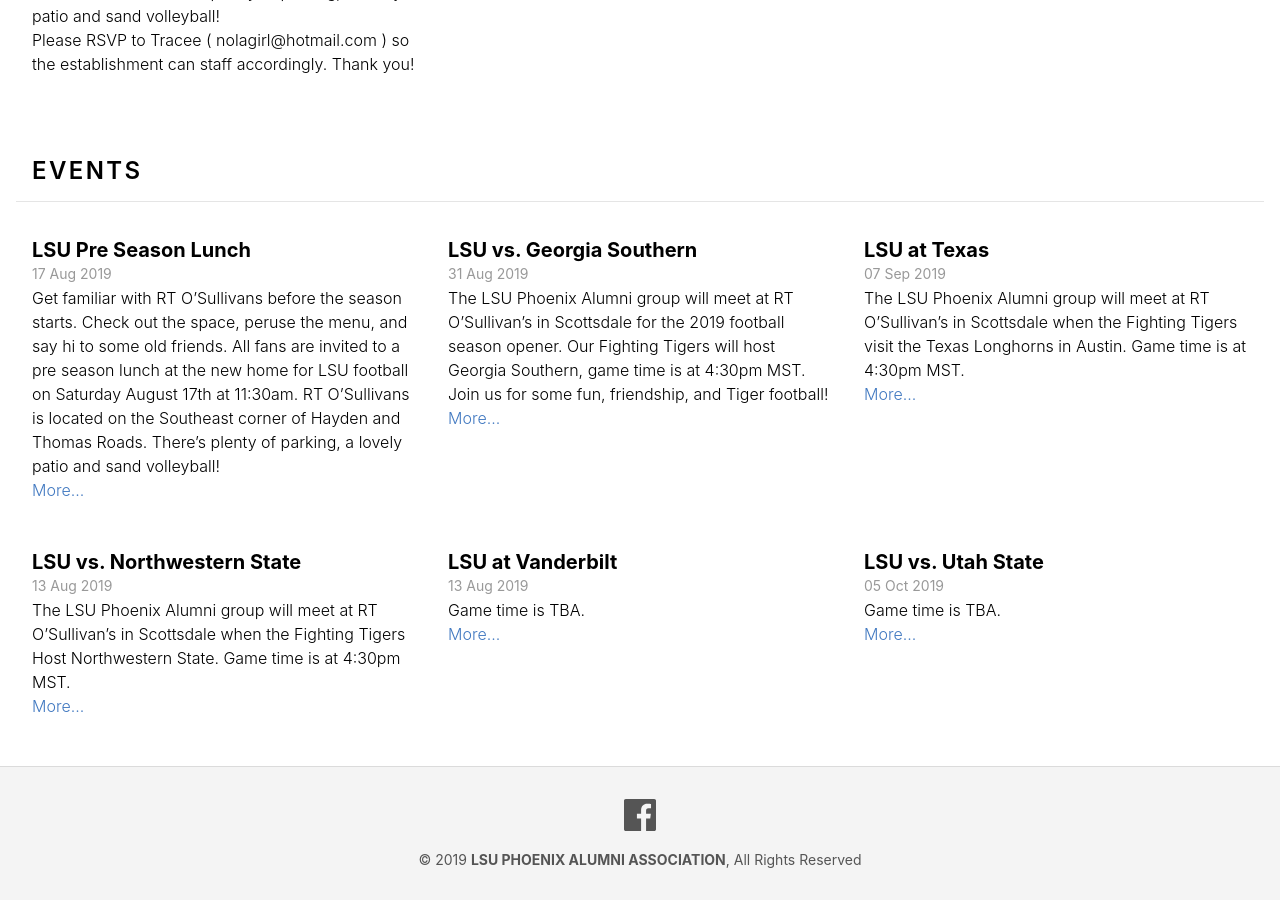
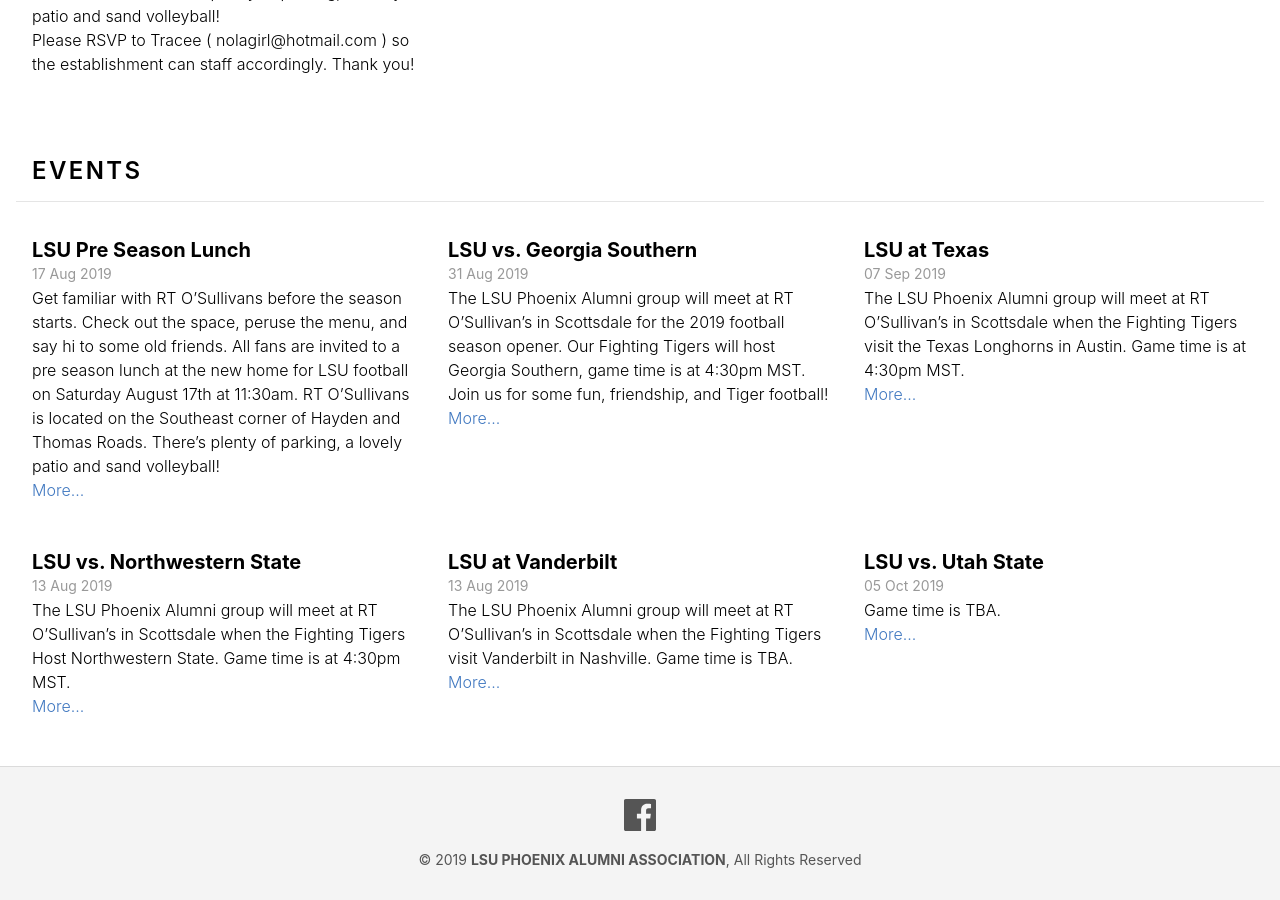
Before and after one commit to lsu-phoenix-alumni/lsu-phoenix-alumni.github.io, a Jekyll site: the page built from index.html, in a window 1280 px wide and 900 px high, scrolled down 1169 px. Built offline with Jekyll 4.4.1, drawn with Linux system fonts in a browser that asks for light colours.

Commit message:
Updated Lsu At Vanderbilt

```diff
--- a/_events/lsu-at-vanderbilt.markdown
+++ b/_events/lsu-at-vanderbilt.markdown
@@ -6,4 +6,6 @@
 position: 4
 ---
 
-Game time is TBA.
+The LSU Phoenix Alumni group will meet at RT O'Sullivan's in Scottsdale when the Fighting Tigers visit Vanderbilt in Nashville. Game time is TBA.
+
+<iframe src="https://www.google.com/maps/embed?pb=!1m18!1m12!1m3!1d3327.8607090421488!2d-111.91242458479998!3d33.47897708076575!2m3!1f0!2f0!3f0!3m2!1i1024!2i768!4f13.1!3m3!1m2!1s0x872b0bd6e7e84a29%3A0xfffedd7400a1f039!2sR.T.\+O'Sullivans\+Sports\+Grill!5e0!3m2!1sen!2sus!4v1565217587540!5m2!1sen!2sus" width="600" height="450" frameborder="0" style="border:0" allowfullscreen></iframe>
```
